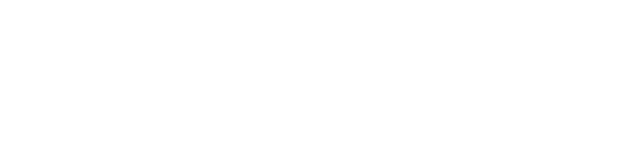
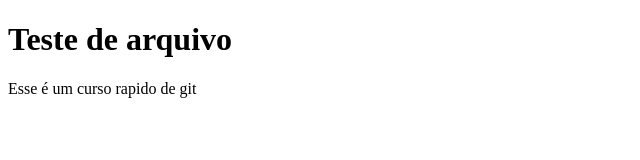
Before and after one commit to SupVale2/tutorial_git, a plain HTML site: page index.html in a window 1280 px wide. Shown: the whole page, without its empty margins (0-640 px from the left). Drawn offline with Linux system fonts and the light colour scheme.

Commit message:
Criei um titulo e parágrafo

```diff
--- a/index.html
+++ b/index.html
@@ -6,6 +6,7 @@
     <title>Tutorial Git</title>
 </head>
 <body>
-
+    <h1>Teste de arquivo</h1>
+    <p>Esse é um curso rapido de git</p>
 </body>
 </html>
```
